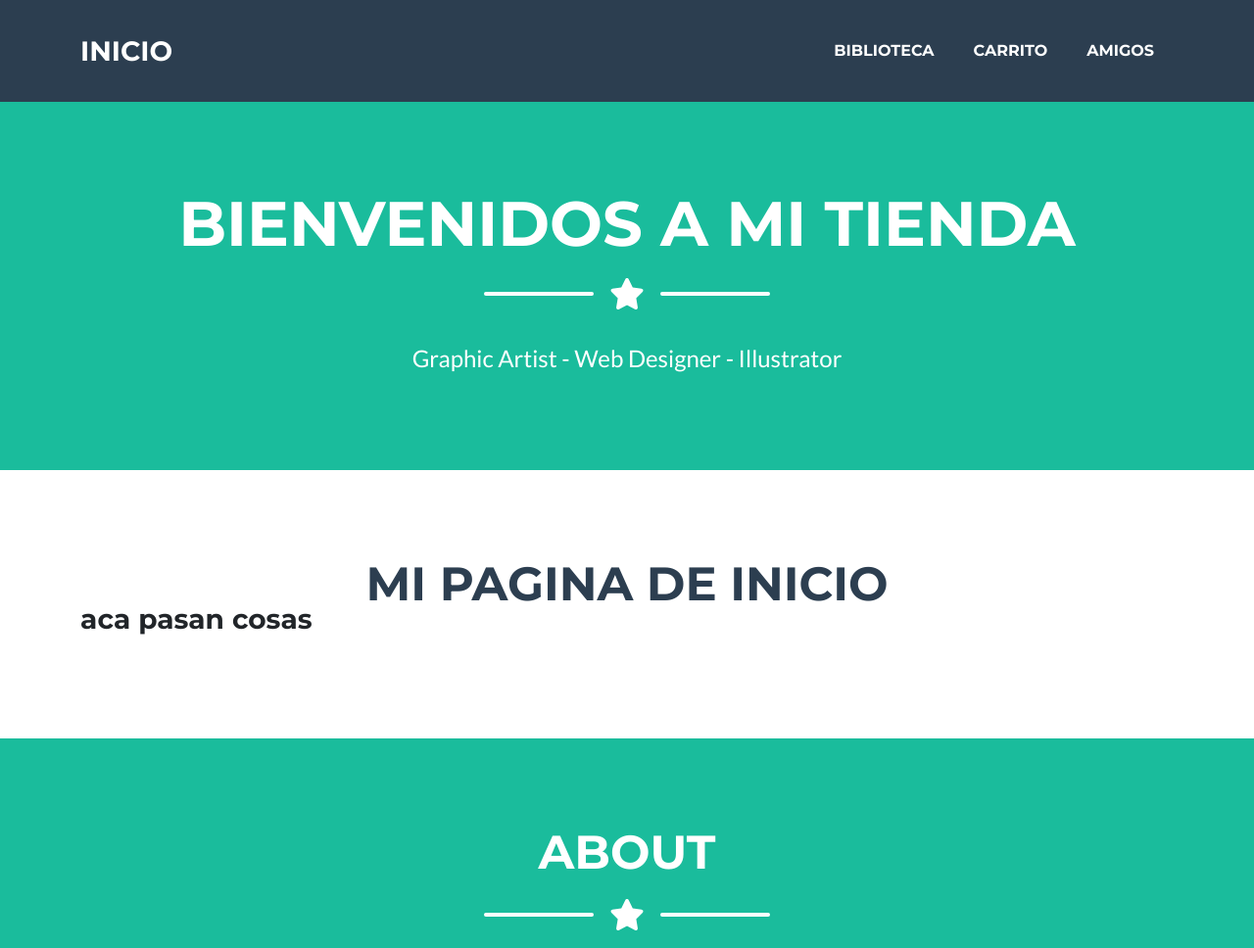
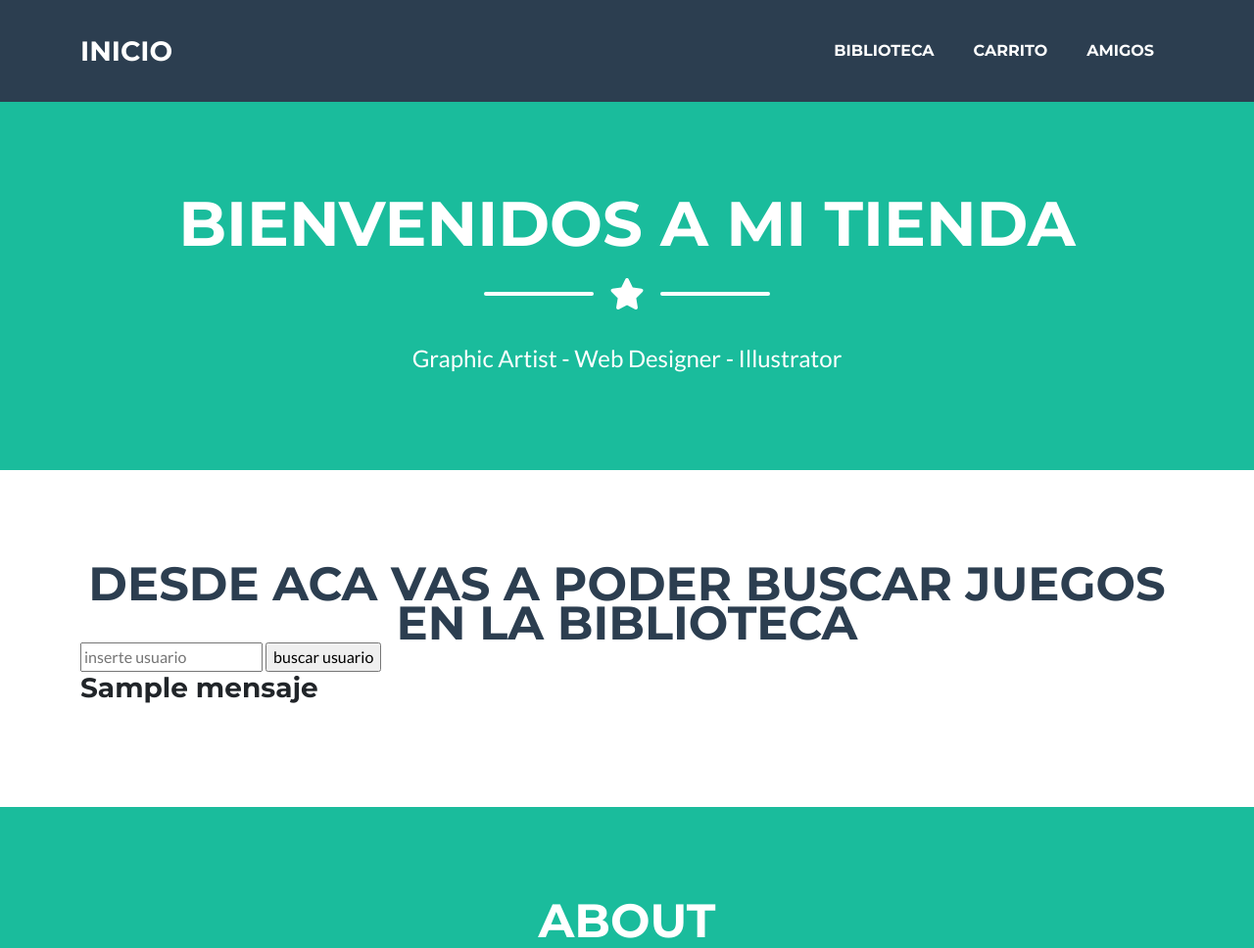
Before and after one commit to dirre44/tercera-pre-entrega---Di-Renzo-Tomas, a Django app: template tienda/templates/inicio.html in a window 1280 px wide. Shown: the top 968 px of the page at 98% size. Run offline with Django 4.2, Linux system fonts and the light colour scheme; the template is opened without the code that fills it: most values are stand-ins (such as "Sample title", 1, 10 or a date in 2020); some libraries are stand-ins or nearby versions.

Commit message:
ya se puede buscar

```diff
--- a/tienda/templates/inicio.html
+++ b/tienda/templates/inicio.html
@@ -6,10 +6,17 @@
 
 {% block titulo %} Bienvenidos a mi tienda {% endblock %}
 
-{% block subtitulo %} Mi pagina de inicio {% endblock %}
+{% block subtitulo %} Desde aca vas a poder buscar juegos en la biblioteca {% endblock %}
 
 {% block contenido %}
 
-<h3>aca pasan cosas</h3>
+<form action="{% url 'buscar_amigos' %}" method="get">
+
+    <input type="text" name="usuario" id="usuario" placeholder="inserte usuario">
+
+    <input type="submit" value="buscar usuario">
+
+</form>
+<h3>{{ mensaje }}</h3>
 
 {% endblock %}
--- a/tienda/urls.py
+++ b/tienda/urls.py
@@ -5,5 +5,6 @@ urlpatterns = [
     path('', inicio, name="inicio"),
     path("biblioteca/", aniadir_biblioteca, name="aniadir_biblioteca"),
     path("amigos/", aniadir_amigos, name="aniadir_amigos"),
-    path("carrito/", aniadir_carrito, name="aniadir_carrito")
+    path("carrito/", aniadir_carrito, name="aniadir_carrito"),
+    path("busqueda_amigos/", busqueda_amigos, name="buscar_amigos")
 ]
```
Also changed, not shown: tienda/templates/busqueda_amigos.html (added, +26 -0 lines), tienda/views.py (+9 -5 lines).
